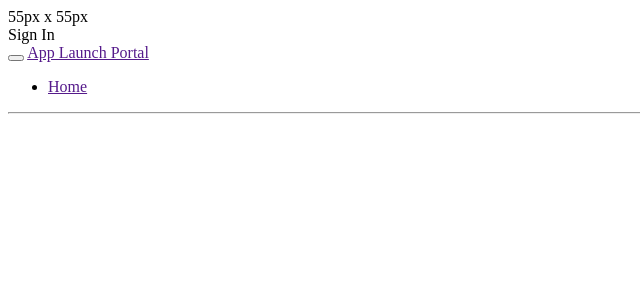
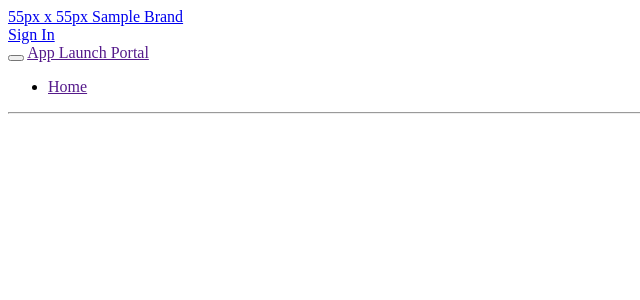
Before and after one commit to MDooley47/portal-ex, a PHP site: template module/Application/view/layout/layout.phtml in a window 1280 px wide. Shown: the top 300 px of the page, without its empty margins (0-640 px from the left). Run offline with PHP 8.4, Linux system fonts and the light colour scheme; the template is opened without the code that fills it, so the values that code supplies are empty.

Commit message:
Updates header

```diff
--- a/module/Application/view/layout/layout.phtml
+++ b/module/Application/view/layout/layout.phtml
@@ -26,11 +26,18 @@
     <body>
         <header>
             <section>
-                <div id="logo" class="pull-left">
-                    55px x 55px
+                <div id="brand">
+                    <a href="http://esucc.org" target="_blank">
+                        <span id="logo" class="pull-left">
+                            55px x 55px
+                        </span>
+                        <span id="brandName" class="pull-left">
+                            Sample Brand
+                        </span>
+                    </a>
                 </div>
                 <div id="account-action" class="pull-right">
-                    Sign In
+                    <a href="#">Sign In</a>
                 </div>
             </section>
             <nav class="navbar navbar-inverse navbar-top" role="navigation">
```
